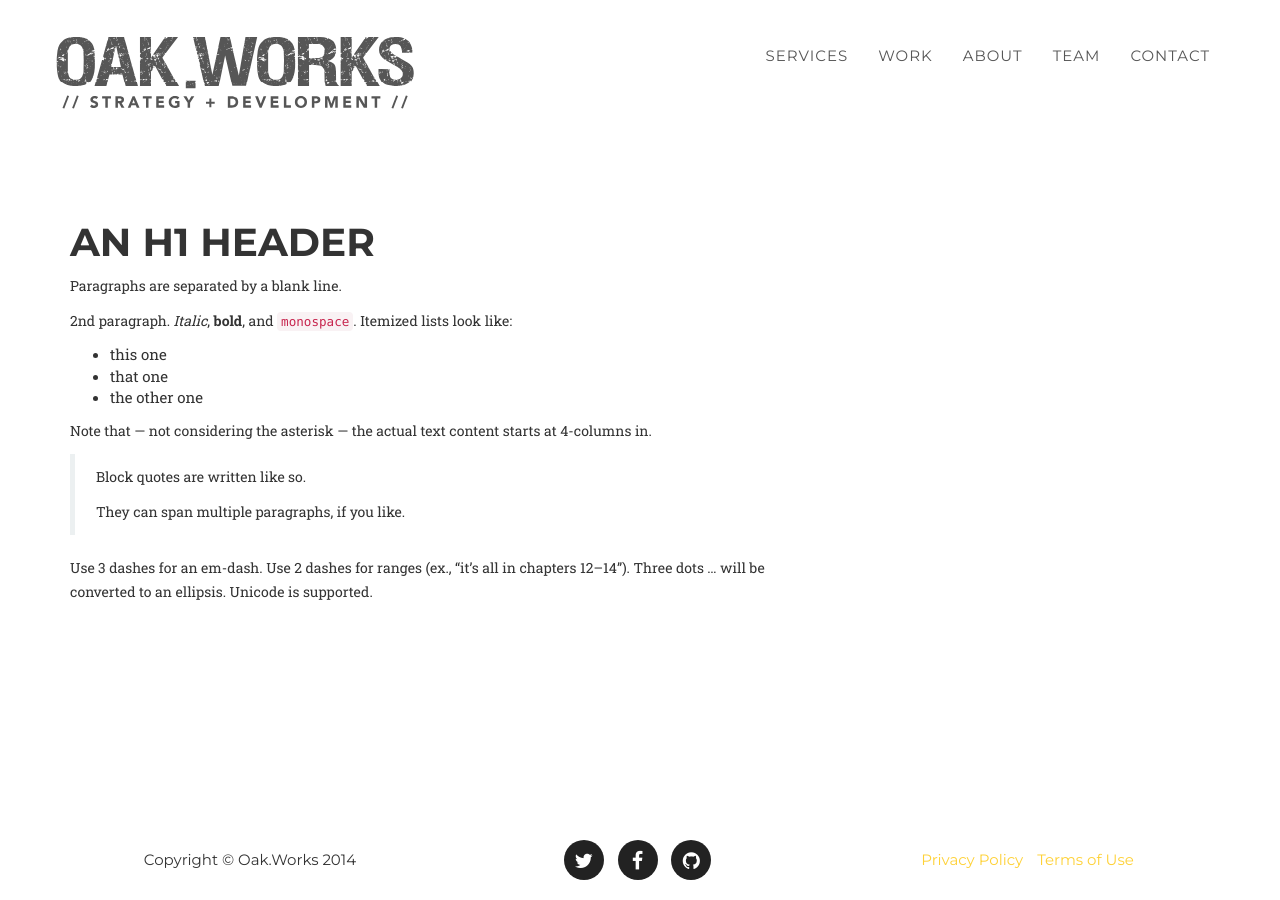
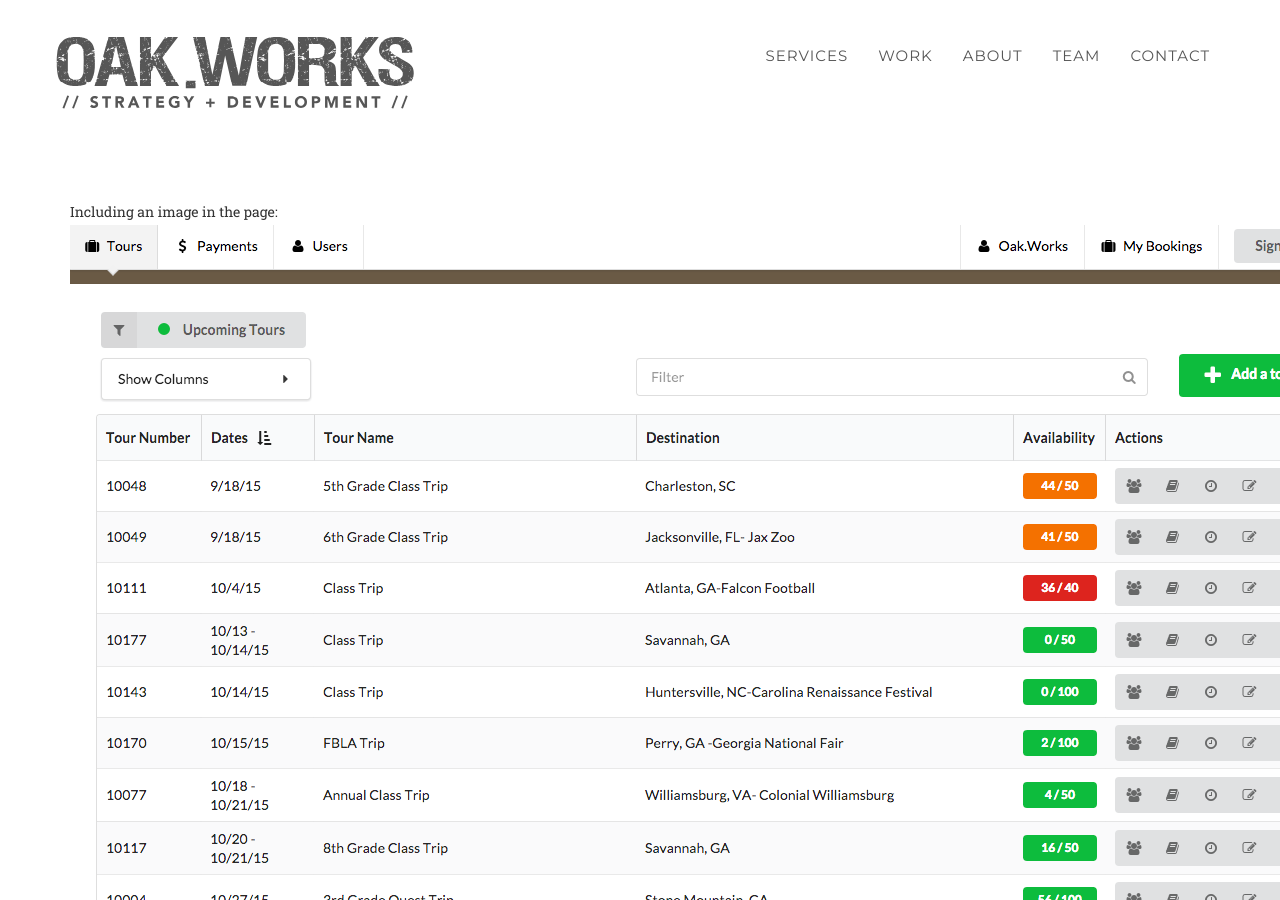
Before and after one commit to oakworks/oakworks.github.io, a Jekyll site: the page built from portfolio/_posts/2015-09-21-project-1.md, in a window 1280 px wide and 900 px high. Built offline with Jekyll 4.4.1, drawn with Linux system fonts in a browser that asks for light colours; some web fonts are replaced; some of the changed lines change nothing that is shown.

Commit message:
images for tourstore case study

```diff
--- a/portfolio/_posts/2014-07-13-project-6.md
+++ b/portfolio/_posts/2015-09-21-project-1.md
@@ -1,19 +1,21 @@
 ---
-title: Round Icons
-subtitle: Graphic Design
+title: Tour Store
+subtitle: Application Development
 layout: post
-modal-id: 6
-date: 2014-07-15
-img: roundicons.png
-thumbnail: roundicons-thumbnail.png
-alt: image-alt
-project-date: April 2014
-client: Start Bootstrap
-category: case_study
-description: Lorem ipsum dolor sit amet, usu cu alterum nominavi lobortis. At duo novum diceret. Tantas apeirian vix et, usu sanctus postulant inciderint ut, populo diceret necessitatibus in vim. Cu eum dicam feugiat noluisse.
-
+date: 2015-09-21
+thumbnail: tourstore-thumbnail.png
+alt: Simple tour booking and management
+images:
+  - tourstore.png "An app that takes you anywhere"
+  - tourstore.png
+project-date: August 2015
+client: Kelly Tours
+category: Case-Study
+description: We made a tour store!
 ---
 
+Including an image in the page:
+![An app that to take you anywhere]( /img/portfolio/{{ page.images[0] }} )
 
 An h1 header
 ============
```
Also changed, not shown: img/portfolio/tourstore-thumbnail.png (added), img/portfolio/tourstore.png (added).
